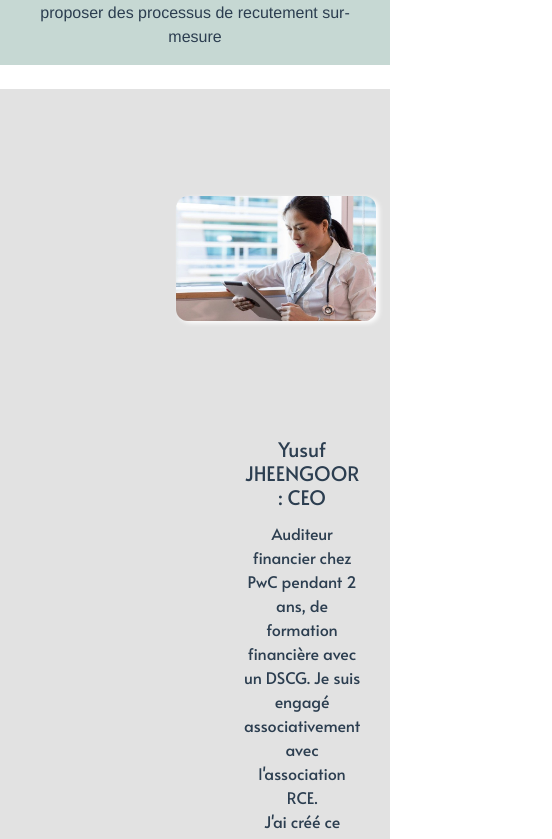
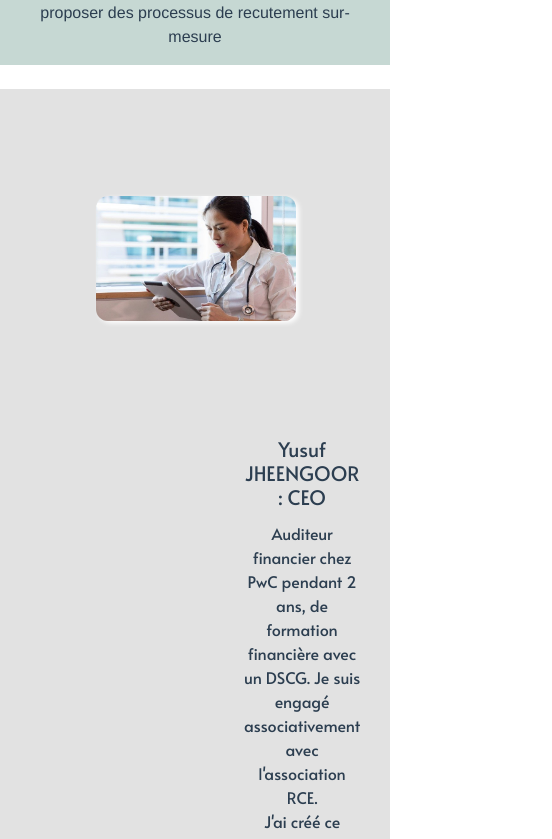
Before and after one commit to chmullerweb/beyond, a Vue app in the folder beyond_rh/: page /concept in a window 390 px wide. Shown: the part 1163-2002 px from the top of the page, 552 px wide, since content can reach past the window. Built offline with nearby package versions, Linux system fonts and the light colour scheme; what @braid/vue-formulate would draw is missing.

Commit message:
Merge branch 'master' of https://github.com/chmullerweb/beyond

```diff
--- a/beyond_rh/src/components/CardTeam.vue
+++ b/beyond_rh/src/components/CardTeam.vue
@@ -76,7 +76,6 @@ export default {
   margin: 1rem!important;
 }
 
-
 .col-md-4{
   padding: 75px 125px 0px 125px;
 }
@@ -85,36 +84,35 @@ export default {
   font-family: 'Alata';
 }
 
-.card-title.team{
-  /* padding: 1rem; */
-}
-
-.card-text.team{
-  /* padding: 1rem; */
-}
-
 img{
   border-radius: 12px;
   box-shadow: 3px 2px 5px white!important;
-
 }
 
-@media screen and (max-width:668px){
+@media screen and (max-width:667px){
+  .row.no-gutters{
+    margin-left: 4rem;
+    margin-right: 4rem;
+  }
   img{
     width: 200px;
     height: 125px;
-    margin-left: 4rem;
-    margin-right: 4rem;
+    margin-left: -5rem;
+    margin-right: -6rem;
   }
   .cardTeam, .cardTeamRight{
     display: flex;
     flex-direction: column;
     align-items: center;
   }
+  .card-body{
+    margin-left: -3rem;
+    margin-right: -1rem;
+}
 }
 
 @media screen and (max-width:1024px){
-  img{
+  .row.no-gutters{
     margin-left: 10rem;
     margin-right: 11rem;
   }
```
